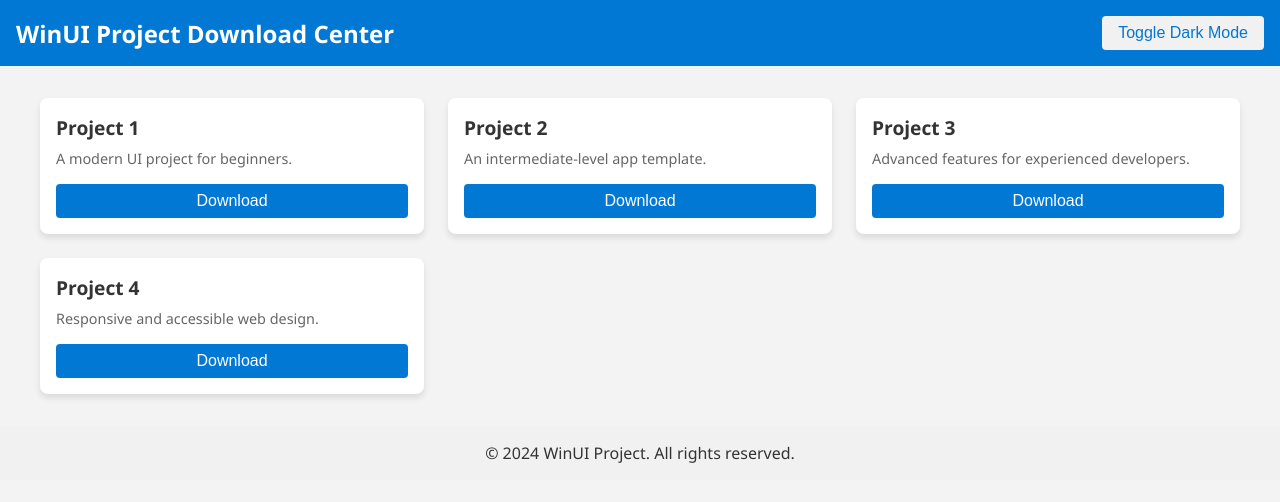
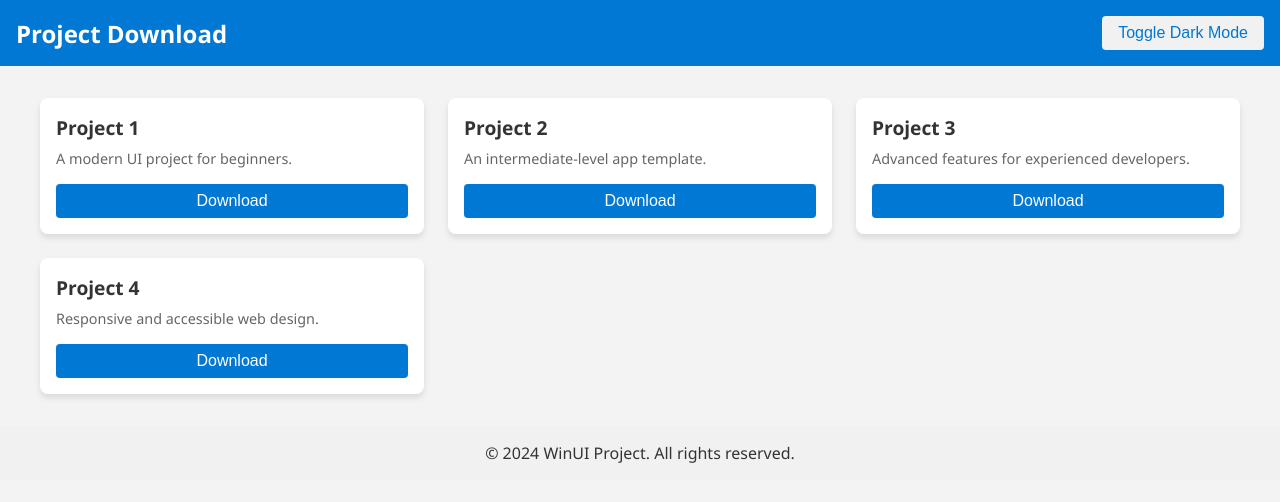
Before and after one commit to NoahsarkTaiwan2008/project-dl-page, a plain HTML site: page index.html in a window 1280 px wide. Drawn offline with Linux system fonts and the light colour scheme.

Commit message:
更新 index.html

```diff
--- a/index.html
+++ b/index.html
@@ -3,12 +3,12 @@
 <head>
     <meta charset="UTF-8">
     <meta name="viewport" content="width=device-width, initial-scale=1.0">
-    <title>WinUI Download Center</title>
+    <title>Project download</title>
     <link rel="stylesheet" href="styles.css">
 </head>
 <body>
     <header>
-        <h1>WinUI Project Download Center</h1>
+        <h1><a herf="index.html">Project Download</a></h1>
         <button id="darkModeToggle">Toggle Dark Mode</button>
     </header>
 
```
